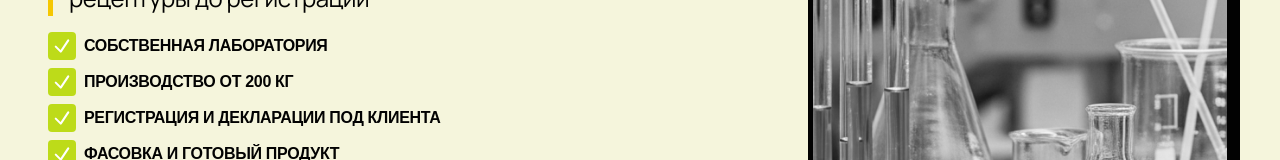
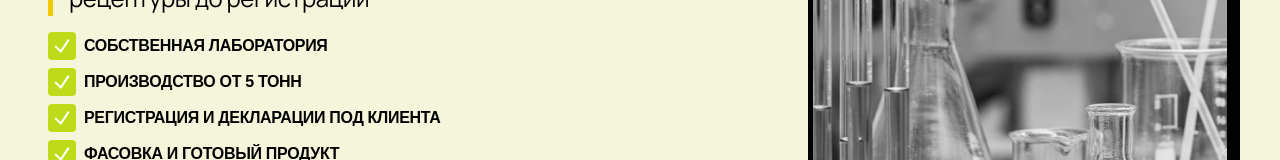
Before and after one commit to zigfrei/proffhim, a Next.js app: page /kontraktnoe-proizvodstvo-moyushchih-i-dezinficiruyushchih-sredstv in a window 1280 px wide. Shown: the part 587-747 px from the top of the page. Built offline with nearby package versions, Linux system fonts and the light colour scheme; a web font is replaced by a local one.

Commit message:
some issues

```diff
--- a/src/components/sections/b2b/hero.tsx
+++ b/src/components/sections/b2b/hero.tsx
@@ -35,7 +35,7 @@ export default function Hero() {
                 <div className='flex items-center justify-center p-1 rounded bg-quaternary'>
                   <CheckIcon className='w-3 h-3 lg:h-5 lg:w-5 text-base-white [&>path]:stroke-[2.5]' />
                 </div>
-                <p className='typo-h5'>Производство от 200 кг</p>
+                <p className='typo-h5'>Производство от 5 тонн</p>
               </li>
                             <li className='flex items-center gap-2'>
                 <div className='flex items-center justify-center p-1 rounded bg-quaternary'>
--- a/src/components/sections/b2b/why.tsx
+++ b/src/components/sections/b2b/why.tsx
@@ -1,5 +1,4 @@
 import { SectionBlockSmall } from '@/components/ui/section';
-import Image from 'next/image';
 import { Icon } from '@iconify/react';
 
 export default function WhyWe() {
@@ -7,10 +6,6 @@ export default function WhyWe() {
     <SectionBlockSmall>
       <div className='w-full flex flex-col items-start justify-center gap-4 lg:gap-8 mb-8'>
         <h2 className='w-full text-center typo-h2'>Почему выбирают нас</h2>
-        <p className='w-full text-center typo-body'>
-          Мы обеспечиваем не только производство бытовой химии, но и полное
-          сопровождение продукции:
-        </p>
         <ul className='w-full flex-1 flex flex-col lg:flex-row items-stretch gap-4'>
           <li className='w-full flex-1 flex flex-col items-center self-stretch gap-2 base-frame p-4'>
             <Icon
--- a/src/lib/faq.ts
+++ b/src/lib/faq.ts
@@ -35,7 +35,7 @@ export const faqItemsB2B: FaqItem[] = [
   {
     question: 'Какой минимальный объем заказа?',
     answer:
-      'Минимальный объем заказа — от 200 кг. Для крупных заказов готовы обсудить индивидуальные условия.',
+      'Минимальный объем заказа — от 5 тонн. Для крупных заказов готовы обсудить индивидуальные условия.',
   },
   {
     question: 'Сколько времени занимает запуск?',
```
